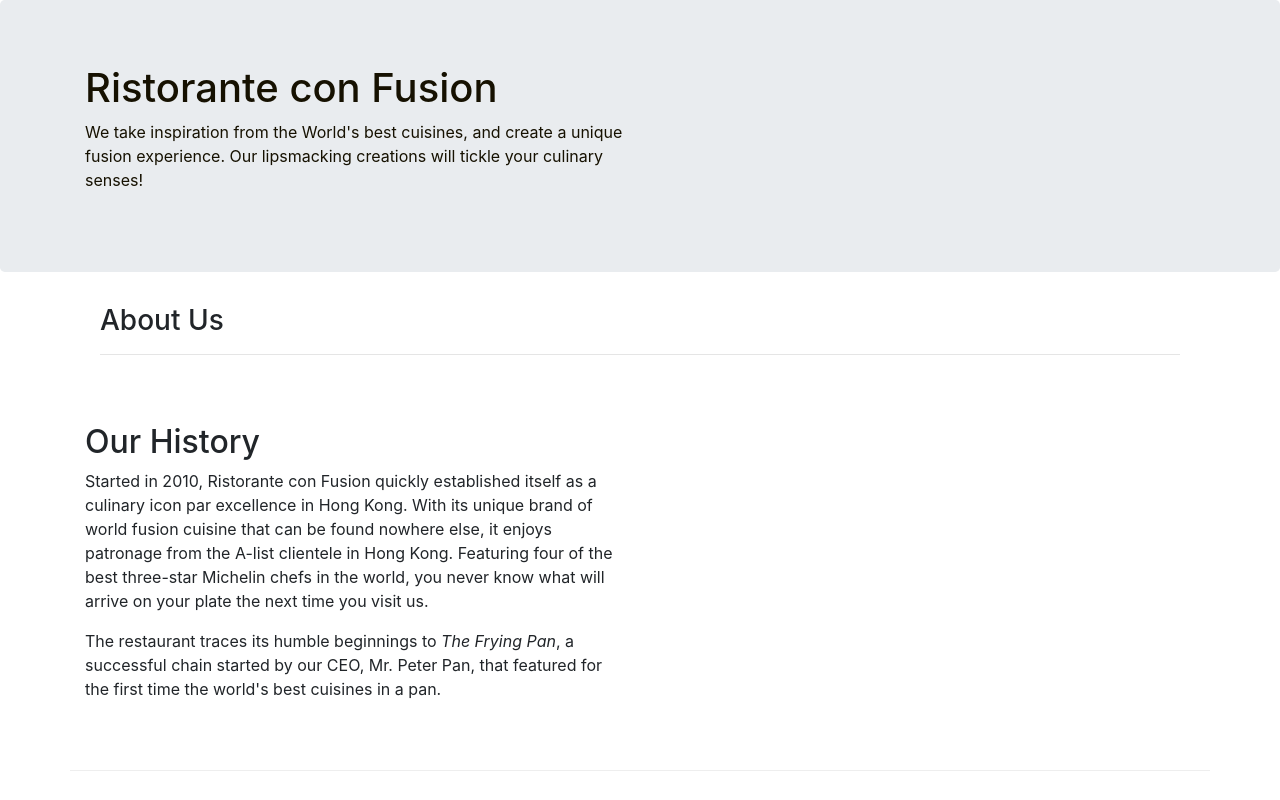
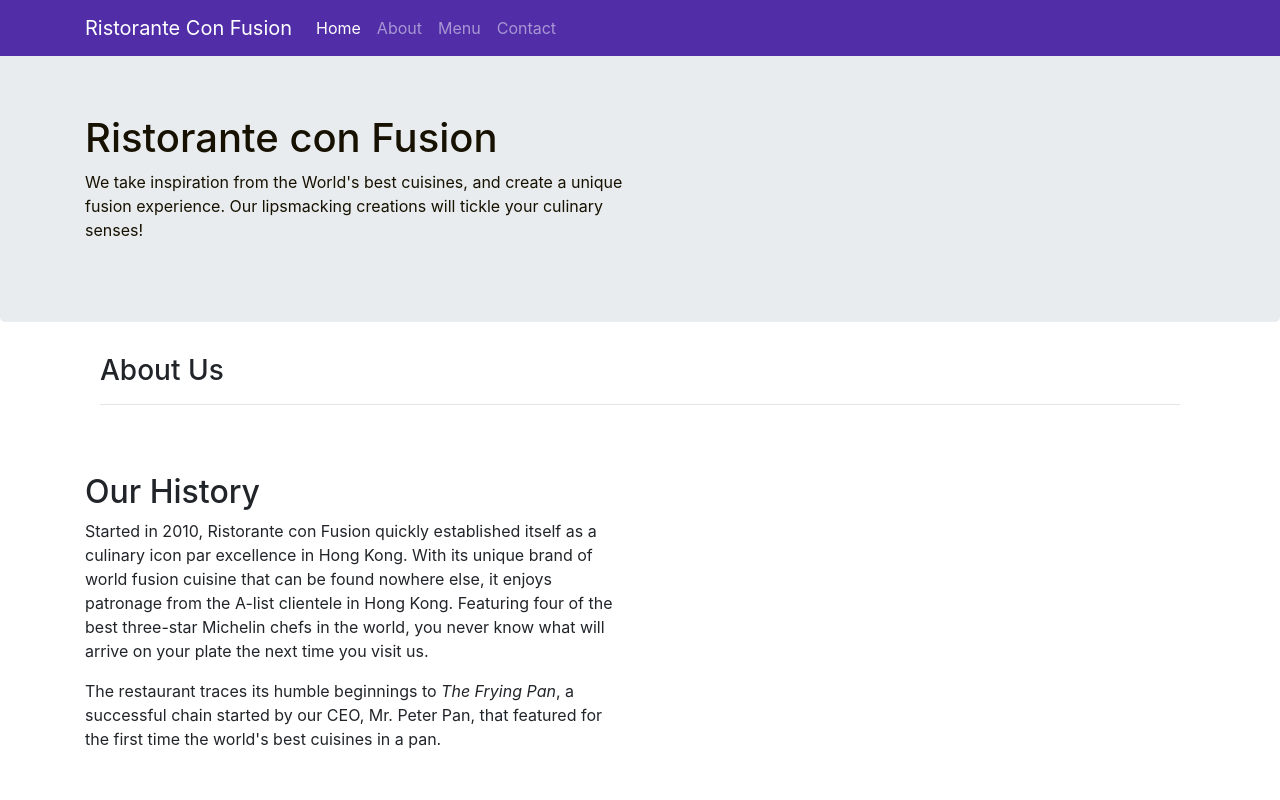
Before and after one commit to jonhealy1/conFusion, a website: page aboutus.html in a window 1280 px wide. Shown: the top 800 px of the page. Drawn offline with nearby package versions, Linux system fonts and the light colour scheme.

Commit message:
week 2 start

```diff
--- a/aboutus.html
+++ b/aboutus.html
@@ -13,7 +13,28 @@
 </head>
 
 <body>
+    <nav class="navbar navbar-dark navbar-expand-sm fixed-top">
+        <div class="container">
+            <button class="navbar-toggler" type="button" data-toggle="collapse"
+                data-target="#Navbar">
+                    <span class="navbar-toggler-icon"></span>
+            </button>
+            <a class="navbar-brand" href="#">Ristorante Con Fusion</a>
+                <div class="collapse navbar-collapse" id="Navbar">
+                <ul class="navbar-nav mr-auto">
+                    <li class="nav-item active"><a class="nav-link" href="./index.html"
+                        >Home</a></li>
+                    <li class="nav-item"><a class="nav-link" href="#">
+                        About</a></li>
+                    <li class="nav-item"><a class="nav-link" href="#">
+                        Menu</a></li>
+                    <li class="nav-item"><a class="nav-link" href="#">
+                        Contact</a></li>
+                </ul>
+                </div>
+        </div>
 
+    </nav>
     <header class="jumbotron">
         <div class="container">
             <div class="row row-header">
@@ -103,7 +124,9 @@
            </div>
         </div>
     </footer>
-
+    <script src="node_modules/jquery/dist/jquery.slim.min.js"></script>
+    <script src="node_modules/popper.js/dist/umd/popper.min.js"></script>
+    <script src="node_modules/bootstrap/dist/js/bootstrap.min.js"></script>
 </body>
 
 </html>
--- a/css/styles.css
+++ b/css/styles.css
@@ -1,3 +1,14 @@
+
+
+body {
+	padding: 50px 0px 0px 0px;
+	z-index:0;
+}
+
+.navbar-dark {
+	background-color: #512DA8;
+}
+
 .row-header {
 	margin:0px auto;
 	padding:0px;
```
Also changed, not shown: index.html (+22 -0 lines).
